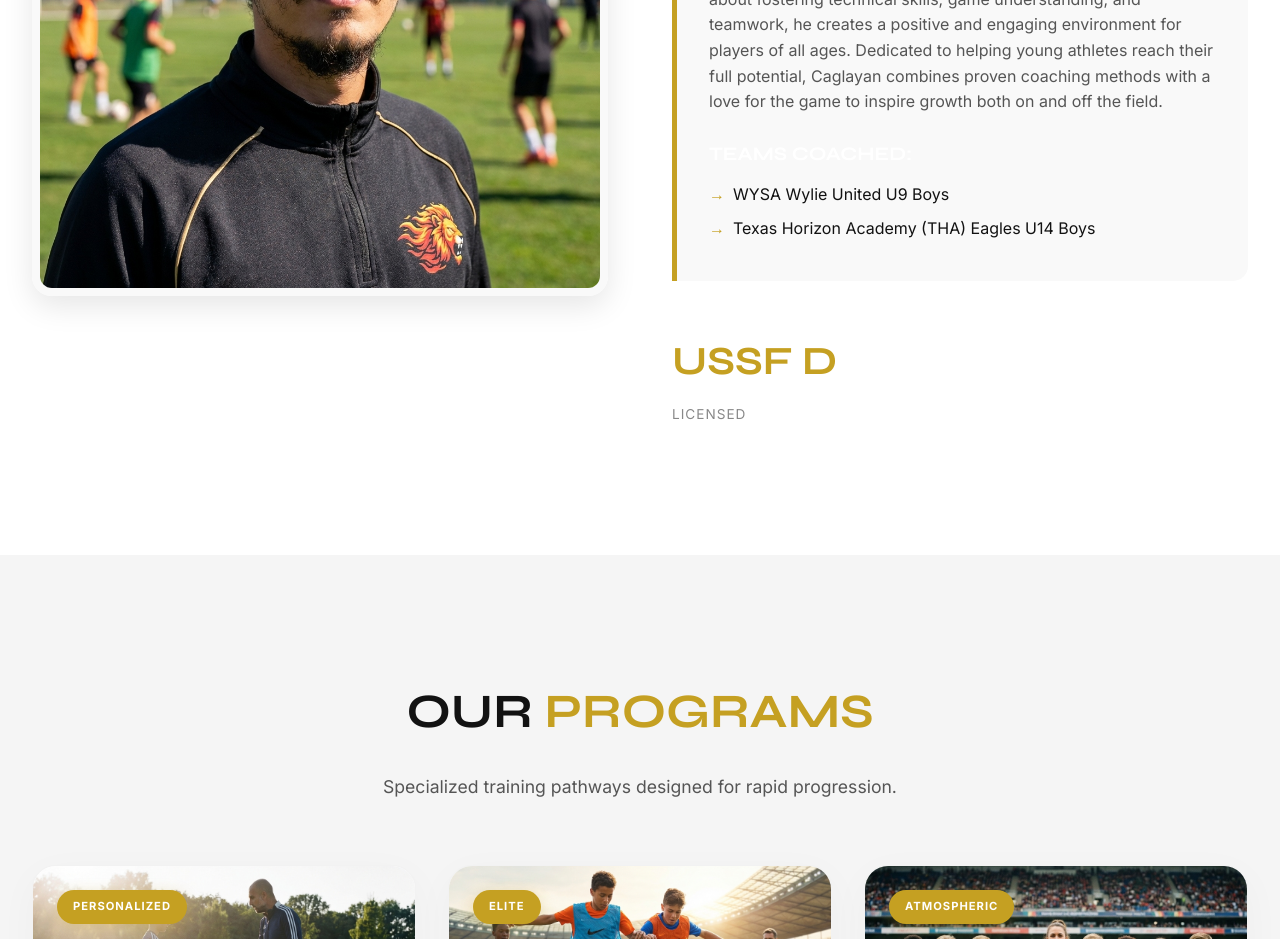
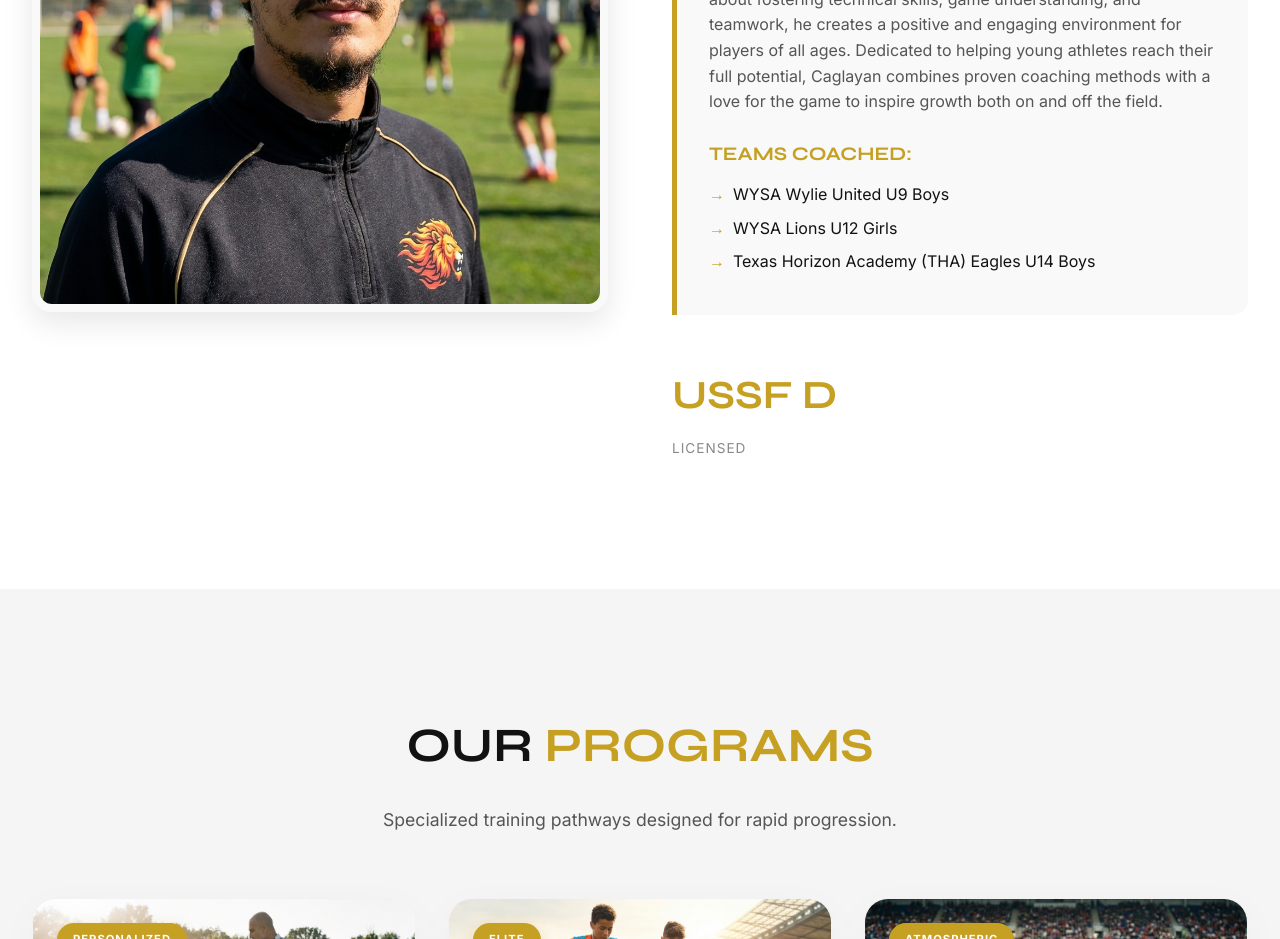
Before and after one commit to EkremTaskin/lions-flame-soccer-academy, a React (Vite) app: page / in a window 1280 px wide. Shown: the part 1340-2279 px from the top of the page. Built offline with nearby package versions, Linux system fonts and the light colour scheme; no server answers.

Commit message:
Add WYSA Lions U12 Girls and fix coaching text color

```diff
--- a/src/components/About.jsx
+++ b/src/components/About.jsx
@@ -26,11 +26,15 @@
                         </p>
 
                         <div className="coached-teams mt-4">
-                            <h4 className="text-secondary" style={{fontSize: '1.2rem', marginBottom: '0.8rem'}}>Teams Coached:</h4>
+                            <h4 className="text-primary" style={{fontSize: '1.2rem', marginBottom: '0.8rem'}}>Teams Coached:</h4>
                             <ul style={{listStyle: 'none', padding: 0}}>
                                 <li style={{marginBottom: '0.5rem', display: 'flex', alignItems: 'center', gap: '8px'}}>
                                     <span style={{color: 'var(--primary)', fontWeight: 'bold'}}>→</span>
                                     <span>WYSA Wylie United U9 Boys</span>
+                                </li>
+                                <li style={{marginBottom: '0.5rem', display: 'flex', alignItems: 'center', gap: '8px'}}>
+                                    <span style={{color: 'var(--primary)', fontWeight: 'bold'}}>→</span>
+                                    <span>WYSA Lions U12 Girls</span>
                                 </li>
                                 <li style={{marginBottom: '0.5rem', display: 'flex', alignItems: 'center', gap: '8px'}}>
                                     <span style={{color: 'var(--primary)', fontWeight: 'bold'}}>→</span>
```
